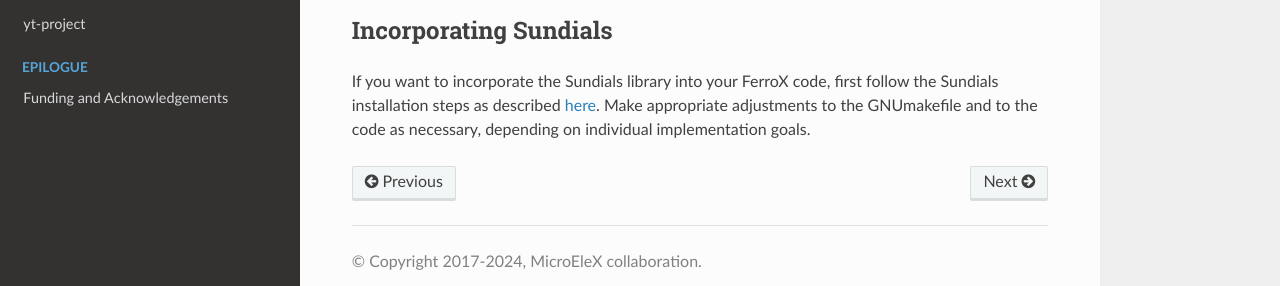
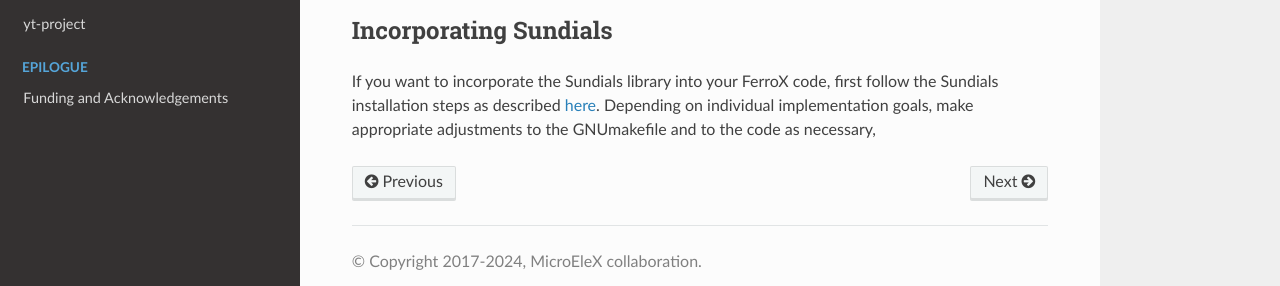
Before and after one commit to AMReX-Microelectronics/AMReX-Microelectronics.github.io, a Sphinx documentation site: the page built from Docs/source/install/ferrox.rst, in a window 1280 px wide and 900 px high, scrolled down 695 px. Shown: the part 569-855 px from the top of the window. Built offline with Sphinx 7.4.7 and the Read the Docs theme 2.0.0, drawn with Linux system fonts in a browser that asks for light colours.

```diff
--- a/Docs/source/install/ferrox.rst
+++ b/Docs/source/install/ferrox.rst
@@ -62,4 +62,4 @@ If want to use FerroX on a specific high-performance computing (HPC) system, fol
 Incorporating Sundials
 ----------------------
 
-If you want to incorporate the Sundials library into your FerroX code, first follow the Sundials installation steps as described `here <https://github.com/AMReX-Microelectronics/MagneX/blob/development/Exec/README_sundials>`_. Make appropriate adjustments to the GNUmakefile and to the code as necessary, depending on individual implementation goals.
+If you want to incorporate the Sundials library into your FerroX code, first follow the Sundials installation steps as described `here <https://github.com/AMReX-Microelectronics/MagneX/blob/development/Exec/README_sundials>`_. Depending on individual implementation goals, make appropriate adjustments to the GNUmakefile and to the code as necessary,
```
